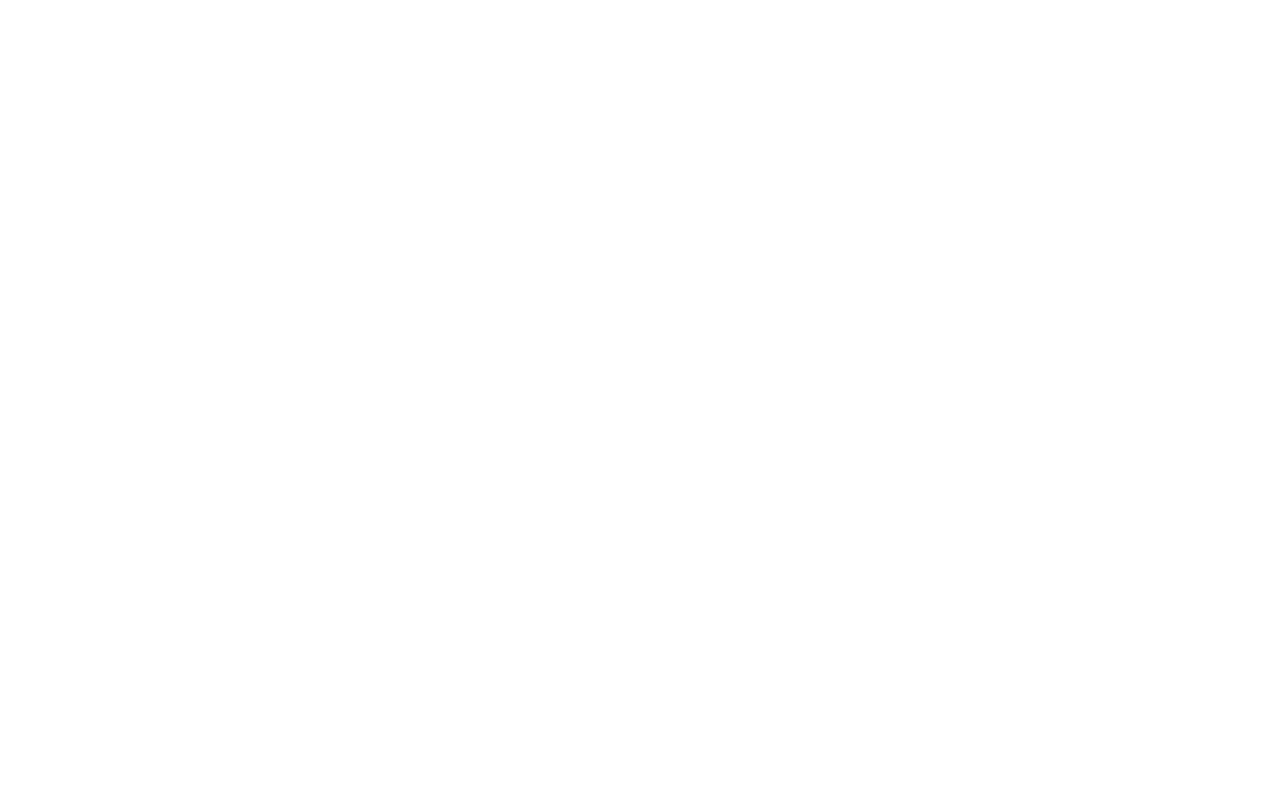
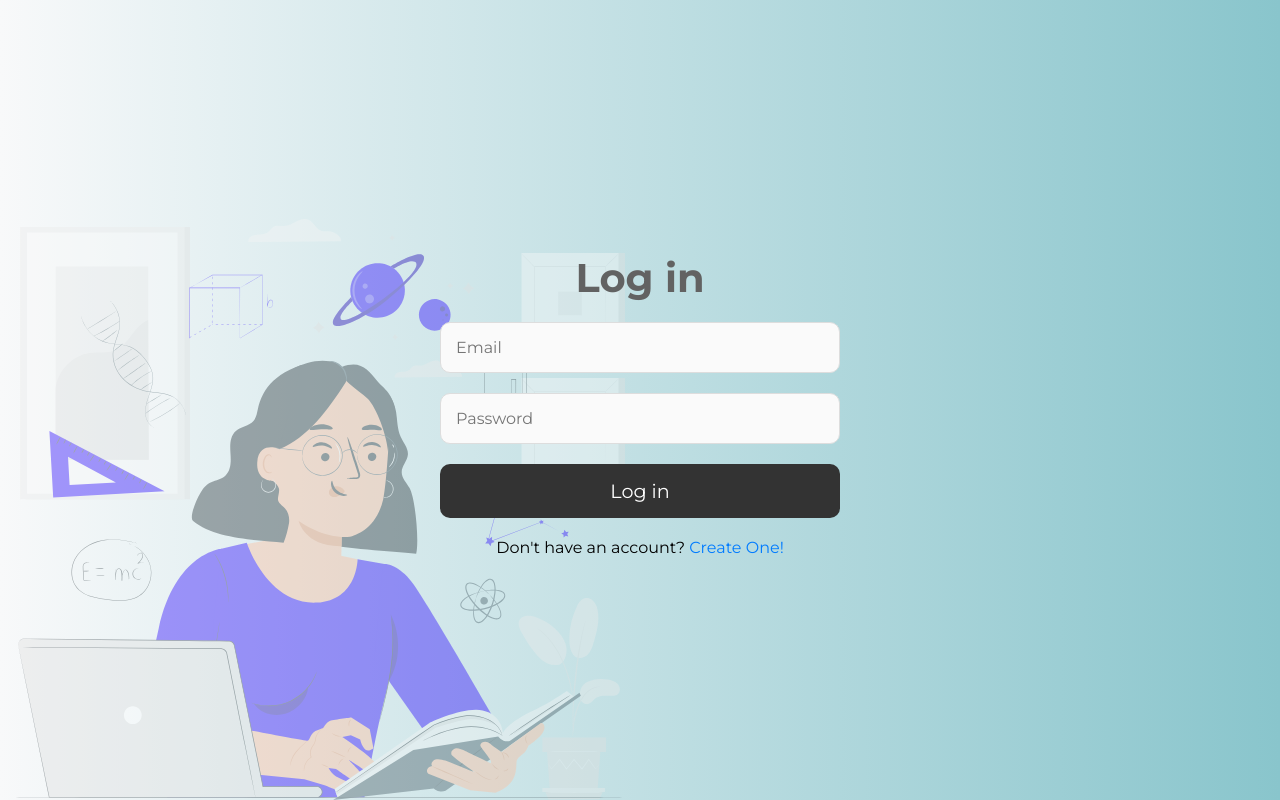
Before and after one commit to StrivingToAdoniss/PEER-tutoring-platform, a React (Create React App) app in the folder frontend/: page /login in a window 1280 px wide. Before the commit this address had no page. Built offline with nearby package versions, Linux system fonts and the light colour scheme.

Commit message:
Added login page

```diff
--- a/frontend/src/App.js
+++ b/frontend/src/App.js
@@ -1,11 +1,14 @@
+// src/App.js
 import { BrowserRouter as Router, Route, Routes } from 'react-router-dom';
-import Home from './pages/Home.js';
+import Home from './pages/Home';
+import LogIn from './pages/LogIn';  // Import the login page
 
 function App() {
   return (
     <Router>
       <Routes>
         <Route path="/" element={<Home />} />
+        <Route path="/login" element={<LogIn />} />  {/* Route for login */}
       </Routes>
     </Router>
   );
--- /dev/null
+++ b/frontend/src/components/LogInForm.js
@@ -0,0 +1,73 @@
+// src/components/LogInForm.js
+import React, { useState } from 'react';
+import { Link, useNavigate } from 'react-router-dom';
+import axios from 'axios';  // Axios for making HTTP requests
+import '../styles/LogIn.css';
+import backgroundImage from '../assets/login_background.svg';
+
+const LogInForm = () => {
+  const [email, setEmail] = useState('');
+  const [password, setPassword] = useState('');
+  const [error, setError] = useState(null);  // For displaying errors
+  const navigate = useNavigate();
+
+  const handleSubmit = async (event) => {
+    event.preventDefault();  // Prevent page reload
+    setError(null);  // Reset any existing errors
+
+    try {
+      // Make the POST request to the backend with email and password
+      const response = await axios.post('http://your-backend-url.com/api/login/', {
+        email,
+        password
+      });
+
+      // If successful, navigate to the home page or dashboard
+      if (response.status === 200) {
+        navigate('/');
+      } else {
+        setError('Invalid login credentials');
+      }
+    } catch (error) {
+      setError('Failed to log in. Please check your credentials and try again.');
+    }
+  };
+
+  return (
+    <div className="login-container">
+      <div className="login-content">
+        <h1>Log in</h1>
+        <form onSubmit={handleSubmit}>
+          <input
+            type="email"
+            placeholder="Email"
+            className="login-input"
+            value={email}
+            onChange={(e) => setEmail(e.target.value)}
+            required
+          />
+          <input
+            type="password"
+            placeholder="Password"
+            className="login-input"
+            value={password}
+            onChange={(e) => setPassword(e.target.value)}
+            required
+          />
+          <button type="submit" className="login-button">Log in</button>
+        </form>
+
+        {/* Error Message */}
+        {error && <p className="error-message">{error}</p>}
+
+        <p className="signup-redirect">
+          Don't have an account? <Link to="/signup">Create One!</Link>
+        </p>
+      </div>
+      {/* Add the image in the lower-left corner */}
+      <img src={backgroundImage} alt="Background Illustration" className="corner-image" />
+    </div>
+  );
+};
+
+export default LogInForm;
--- a/frontend/src/components/Navbar.js
+++ b/frontend/src/components/Navbar.js
@@ -2,9 +2,11 @@
 import '../styles/Navbar.css';  // If you want to add CSS for styling
 import Button from './Button';
 import NavLink from './NavLink';
+import { useNavigate } from 'react-router-dom';
 import logo from '../assets/logo.svg';
 
 const Navbar = () => {
+  const navigate = useNavigate();
   return (
     <nav className="navbar">
       <div className="navbar-logo">
@@ -18,7 +20,7 @@
       </ul>
       <div className="navbar-buttons">
         <Button text="Sign up" onClick={() => {}} className="black-button" />
-        <Button text="Log in" onClick={() => {}} className="outline-button" />
+        <Button text="Log in" onClick={() => navigate('/login')} className="outline-button" />
       </div>
     </nav>
   );
--- /dev/null
+++ b/frontend/src/pages/LogIn.js
@@ -0,0 +1,13 @@
+// src/pages/LogIn.js
+import React from 'react';
+import LogInForm from '../components/LogInForm';  // Use the login form as a separate component
+
+const LogIn = () => {
+  return (
+    <>
+      <LogInForm />
+    </>
+  );
+};
+
+export default LogIn;
--- /dev/null
+++ b/frontend/src/styles/LogIn.css
@@ -0,0 +1,117 @@
+/* src/styles/LogIn.css */
+
+/* Container for the entire login page */
+.login-container {
+    font-family: 'Montserrat';
+    display: flex;
+    justify-content: center;
+    align-items: center;
+    height: 100vh; /* Full viewport height */
+    position: relative; /* To position the corner image */
+    overflow: hidden; /* Hide any overflow */
+  }
+
+  /* Content box for the login form */
+  .login-content {
+    background: transparent;
+    padding: 40px;
+    text-align: center;
+    width: 100%;
+    max-width: 400px;
+    z-index: 2; /* Above the corner image */
+  }
+
+  /* Positioning the corner image */
+  .corner-image {
+    position: absolute;
+    bottom: 0;
+    left: 0;
+    width: 50vw; /* 20% of the viewport width */
+    height: auto; /* Maintain aspect ratio */
+    z-index: 1; /* Behind the login-content */
+    opacity: 0.4;
+  }
+
+  /* Log in title */
+  .login-content h1 {
+    margin-bottom: 20px;
+    font-size: 2.5rem;
+    font-weight: bold;
+    color: #626262;
+    ;
+  }
+
+  /* Input fields */
+  .login-input {
+    font-family: 'Montserrat';
+    width: 100%;
+    padding: 15px;
+    margin-bottom: 20px;
+    border: 1px solid #ddd;
+    border-radius: 10px;
+    font-size: 1rem;
+    box-sizing: border-box;
+    background-color: #fafafa;
+  }
+
+  .login-input:focus {
+    outline: none;
+    border-color: #007bff;
+    box-shadow: 0 0 5px rgba(0, 123, 255, 0.3);
+  }
+
+  /* Submit button */
+  .login-button {
+    font-family: 'Montserrat';
+    width: 100%;
+    padding: 15px;
+    background-color: #333;
+    color: #fff;
+    border: none;
+    border-radius: 10px;
+    cursor: pointer;
+    font-size: 1.2rem;
+    transition: background-color 0.3s ease;
+  }
+
+  .login-button:hover {
+    background-color: #555;
+  }
+
+  /* Redirect text for sign up */
+  .signup-redirect {
+    margin-top: 20px;
+    font-size: 1rem;
+  }
+
+  .signup-redirect a {
+    color: #007bff;
+    text-decoration: none;
+  }
+
+  .signup-redirect a:hover {
+    text-decoration: underline;
+  }
+
+  /* Error message */
+  .error-message {
+    color: red;
+    font-size: 0.9rem;
+    margin-top: 10px;
+  }
+
+  /* Responsive Design - For smaller screens */
+  @media (max-width: 768px) {
+    .login-content {
+      padding: 30px;
+    }
+
+    .login-input,
+    .login-button {
+      padding: 12px;
+    }
+
+    .corner-image {
+      width: 150px; /* Adjust size for smaller screens */
+    }
+  }
```
Also changed, not shown: frontend/src/assets/login_background.svg (added).
